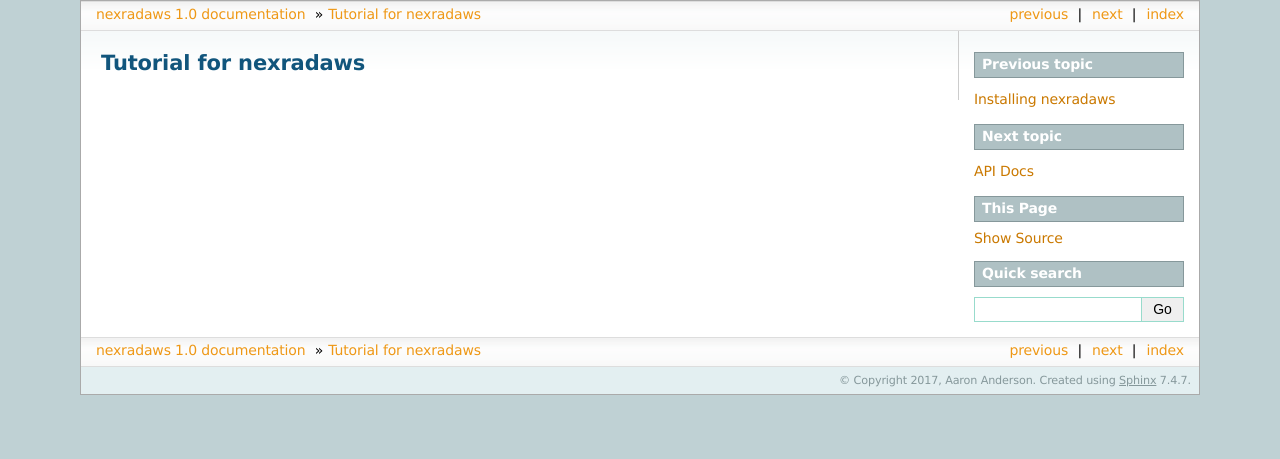
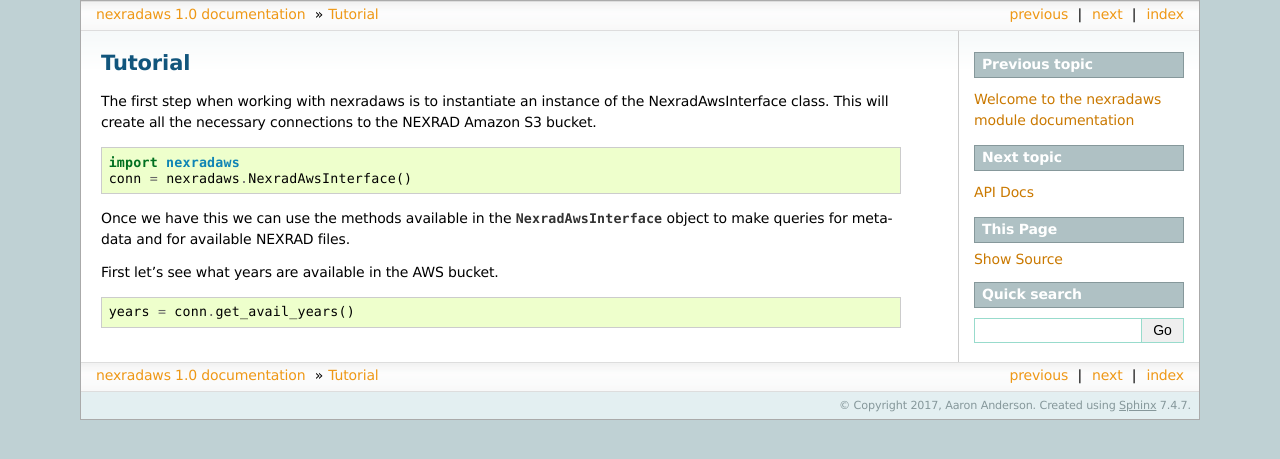
Before and after one commit to aarande/nexradaws, a Sphinx documentation site: the page built from docs/source/tutorial.rst, in a window 1280 px wide. Shown: the top 459 px of the page. Built offline with Sphinx 7.4.7, drawn with Linux system fonts in a browser that asks for light colours.

Commit message:
documentation and renaming of methods to shorten available to avail

```diff
--- a/docs/source/tutorial.rst
+++ b/docs/source/tutorial.rst
@@ -1,2 +1,19 @@
-Tutorial for nexradaws
-#######################
+Tutorial
+########
+
+The first step when working with nexradaws is to instantiate an instance of the NexradAwsInterface class.
+This will create all the necessary connections to the NEXRAD Amazon S3 bucket.
+
+.. code-block:: python
+
+    import nexradaws
+    conn = nexradaws.NexradAwsInterface()
+
+Once we have this we can use the methods available in the :class:`NexradAwsInterface <nexradaws.NexradAwsInterface>`
+object to make queries for metadata and for available NEXRAD files.
+
+First let's see what years are available in the AWS bucket.
+
+.. code-block:: python
+
+    years = conn.get_avail_years()
```
Also changed, not shown: docs/source/index.rst (+17 -2 lines), docs/source/installation.rst (deleted, +0 -17 lines), docs/source/apidocs.rst (renamed from docs/source/code.rst), 5 other files.
